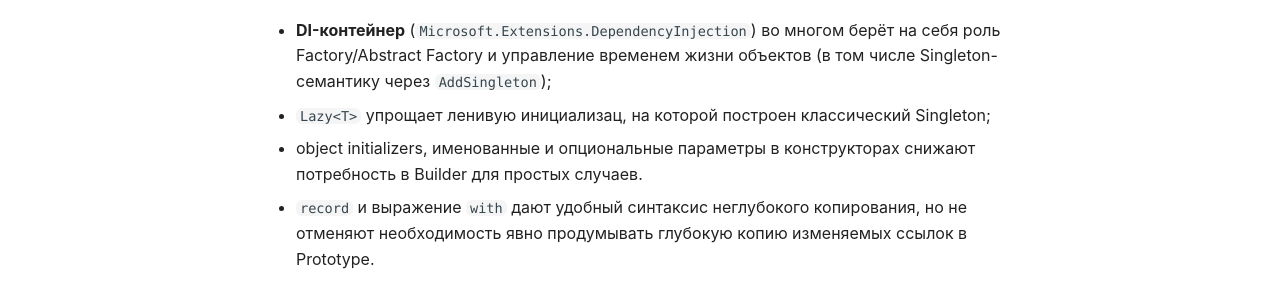
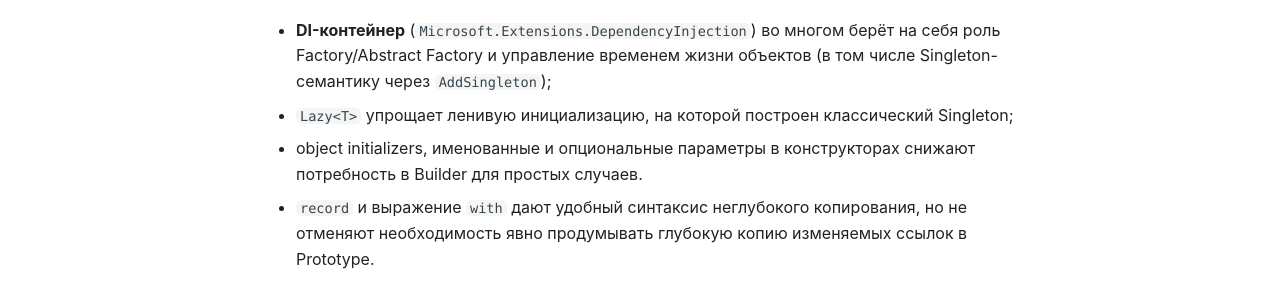
Before and after one commit to 666mxvbee/DesignPatterns, an MkDocs documentation site: the page built from design-patterns/creational/README.md, in a window 1280 px wide and 900 px high, scrolled down 1294 px. Shown: the part 354-645 px from the top of the window. Built offline with MkDocs 1.6.1 and Material for MkDocs 9.7.7, drawn with Linux system fonts in a browser that asks for light colours; comment, search, counter and statistics services are not loaded.

Commit message:
docs: refactor a few sentences

```diff
--- a/design-patterns/creational/README.md
+++ b/design-patterns/creational/README.md
@@ -35,7 +35,7 @@
 Часть задач, которые в классическом ООП решались порождающими паттернами, в современном .NET закрываются стандартными механизмами платформы:
 
 - **DI-контейнер** (`Microsoft.Extensions.DependencyInjection`) во многом берёт на себя роль Factory/Abstract Factory и управление временем жизни объектов (в том числе Singleton-семантику через `AddSingleton`);
-- `Lazy<T>` упрощает ленивую инициализац, на которой построен классический Singleton;
+- `Lazy<T>` упрощает ленивую инициализацию, на которой построен классический Singleton;
 - object initializers, именованные и опциональные параметры в конструкторах снижают потребность в Builder для простых случаев.
 - `record` и выражение `with` дают удобный синтаксис неглубокого копирования, но не отменяют необходимость явно продумывать глубокую копию изменяемых ссылок в Prototype.
 
```
Also changed, not shown: design-patterns/creational/singleton/README.md (+2 -0 lines).
